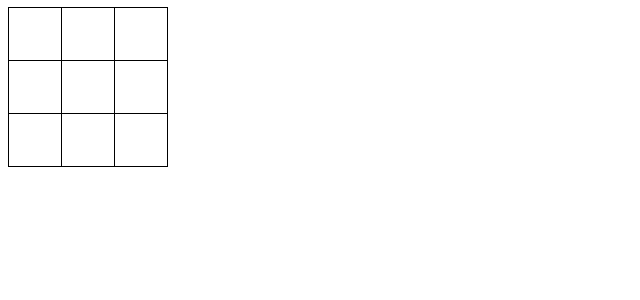
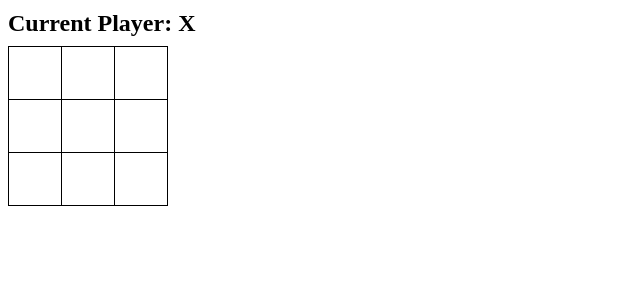
Before and after one commit to bydlw98/tic-tac-toe-web-app, a React (Vite) app: page / in a window 1280 px wide. Shown: the top 300 px of the page, without its empty margins (0-640 px from the left). Built offline with nearby package versions, Linux system fonts and the light colour scheme.

Commit message:
feat: add status header to show which player's turn

```diff
--- a/src/App.jsx
+++ b/src/App.jsx
@@ -11,6 +11,8 @@ function Square({ value, onSquareClicked }) {
 function App() {
   const [xTurn, setXTurn] = useState(true);
   const [squares, setSquaresValue] = useState(Array(9).fill(null));
+
+  let status = "Current Player: " + (xTurn ? "X" : "O");
 
   function onSquareClicked(i) {
     if (squares[i]) {
@@ -31,6 +33,7 @@ function App() {
 
   return (
     <>
+      <div className="status">{status}</div>
       <div className="board-row">
         <Square value={squares[0]} onSquareClicked={() => onSquareClicked(0)} />
         <Square value={squares[1]} onSquareClicked={() => onSquareClicked(1)} />
--- a/src/index.css
+++ b/src/index.css
@@ -1,5 +1,12 @@
 * {
-    box-sizing: border-box
+    box-sizing: border-box;
+}
+
+.status {
+    font-size: 24px;
+    font-weight: bold;
+    margin-bottom: 10px;
+    margin-top: 10px;
 }
 
 .square {
@@ -17,7 +24,7 @@
 }
 
 .board-row:after {
-  clear: both;
-  content: '';
-  display: table;
+    clear: both;
+    content: '';
+    display: table;
 }
```
